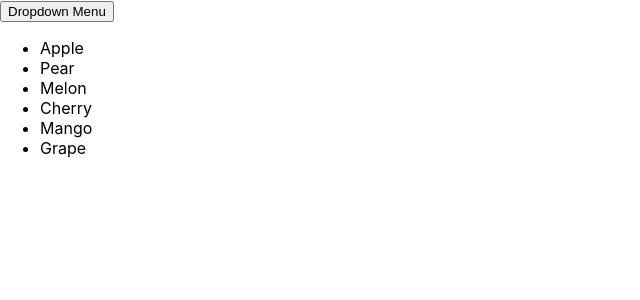
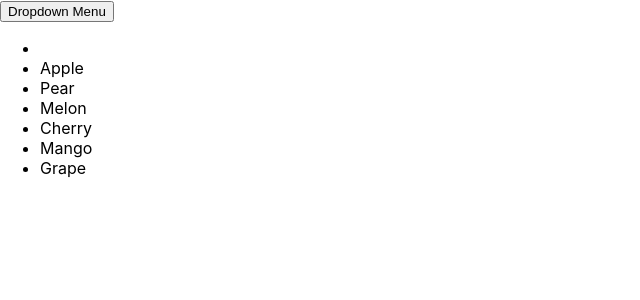
Before and after one commit to TechNightFury/React-Live-Coding, a React (Create React App) app: page /dropdown in a window 1280 px wide. Both pictures are taken after a click on the button "Dropdown Menu". Shown: the top 300 px of the page, without its empty margins (0-640 px from the left). Built offline with nearby package versions, Linux system fonts and the light colour scheme.

Commit message:
feat: add some function on dropdown component

```diff
--- a/package.json
+++ b/package.json
@@ -6,6 +6,7 @@
     "@testing-library/jest-dom": "^5.17.0",
     "@testing-library/react": "^13.4.0",
     "@testing-library/user-event": "^13.5.0",
+    "process": "^0.11.10",
     "react": "^18.3.1",
     "react-dom": "^18.3.1",
     "react-router-dom": "^6.27.0",
--- a/src/pages/DropdownMenu.js
+++ b/src/pages/DropdownMenu.js
@@ -3,28 +3,33 @@ import React, {useState} from "react";
 
 const DropdownMenu = ({items}) => {
     const [isOpen, setIsOpen] = useState(false);
-
+    const [btnName, setBtnName] = useState('');
     return (
         <>
-            <button onClick={() => setIsOpen(!isOpen)}>Dropdown Menu</button>
+            <button onClick={() => setIsOpen(!isOpen)}>{!btnName ? 'Dropdown Menu' : btnName}</button>
             {
                 isOpen &&
+                <div>
                     <ul>
                         {
                             items.map((item, index) => (
-                            <li key={index}>
+                                <li key={index} onClick={() => {
+                                    setIsOpen(false);
+                                    setBtnName(item);
+                                }}>
                                     {item}
                                 </li>
                             ))
                         }
                     </ul>
+                </div>
             }
         </>
     )
 };
 
 const App = () => {
-    const items = ['Apple', 'Pear', 'Melon', 'Cherry', 'Mango', 'Grape'];
+    const items = ['', 'Apple', 'Pear', 'Melon', 'Cherry', 'Mango', 'Grape'];
 
     return <DropdownMenu items = {items} />
 };
```
Also changed, not shown: 1 other file (tests, documents, lock files or other folders). Lines whose indentation alone changed are shown as unchanged.
